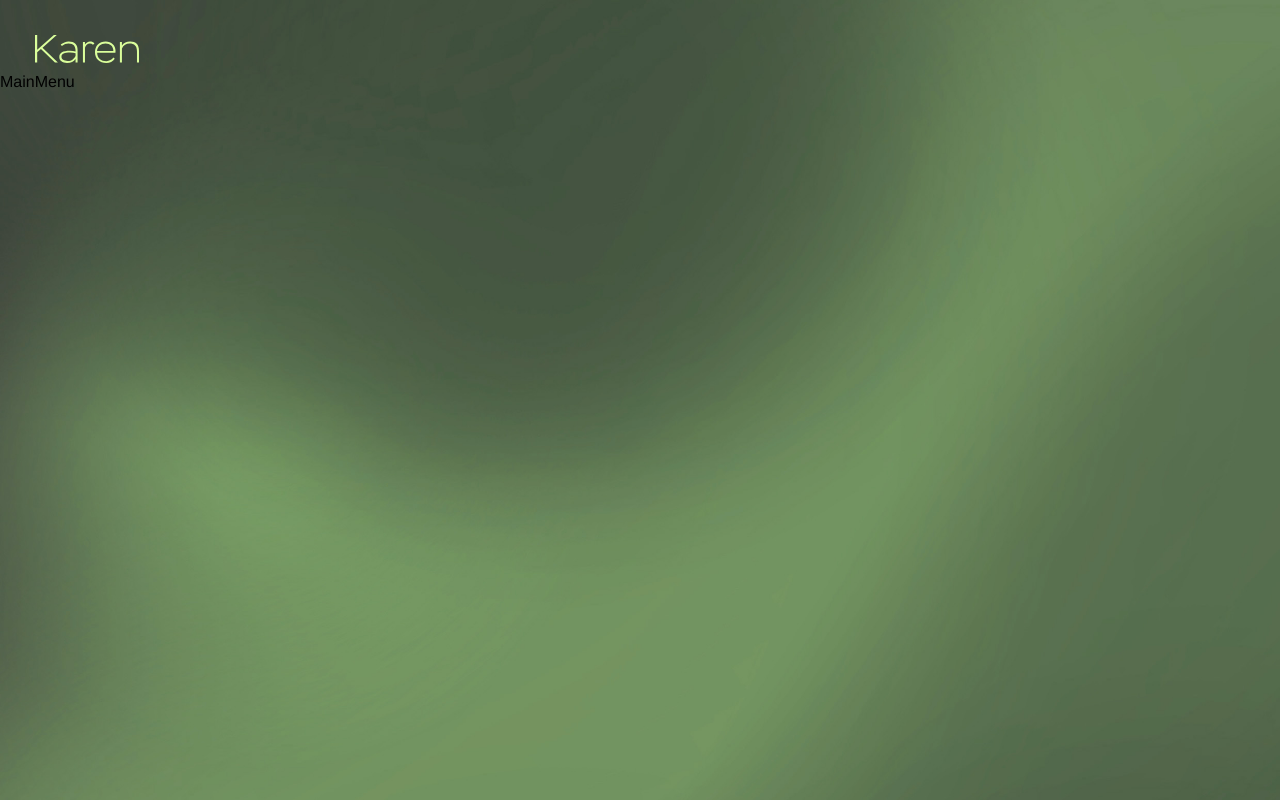
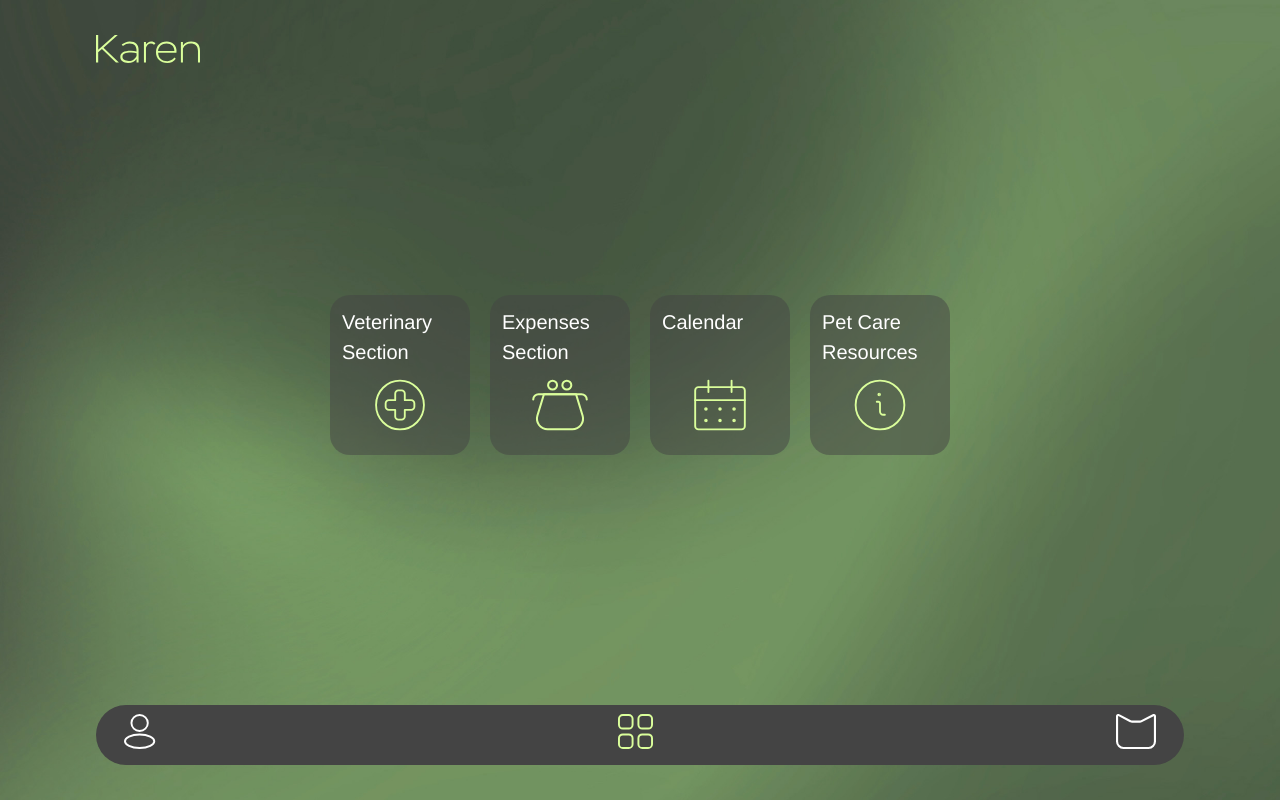
Before and after one commit to jsrois/rc2-final-project-rgiciar, a React (Vite) app in the folder frontend/: page /home in a window 1280 px wide. Built offline with nearby package versions, Linux system fonts and the light colour scheme.

Commit message:
Creado frontend de la página de home

```diff
--- a/frontend/src/App.css
+++ b/frontend/src/App.css
@@ -36,6 +36,7 @@ html {
     --green: #DAFE9B;
     --greendark: #B1D07B;
     --grey: #444444;
+    --greyopacity: rgba(68, 68, 68, 0.5);
     --stemLight: Stem-ExtraLight, Helvetica, sans-serif;
     --stemBold: Stem-Bold, Helvetica, sans-serif;
     --stemMedium: Stem-Medium, Helvetica, sans-serif;
--- a/frontend/src/core/components/Header/Header.css
+++ b/frontend/src/core/components/Header/Header.css
@@ -1,4 +1,4 @@
-.header img {
+.header {
+    width: 85%;
     margin-top: 3.5rem;
-    margin-left: 3.5rem;
 }
--- a/frontend/src/core/components/MainMenu/MainMenu.css
+++ b/frontend/src/core/components/MainMenu/MainMenu.css
@@ -0,0 +1,30 @@
+.mainMenuContainer {
+    display: flex;
+    justify-content: center;
+    flex-wrap: wrap;
+    align-items: center;
+}
+
+.mainMenuContainer div{
+    width: 14rem;
+    height: 16rem;
+    background-color: var(--greyopacity);
+    border-radius: 2rem;
+    margin: 1rem;
+    color: white;
+    font-size: 2rem;
+    font-family: var(--stemLight);
+    padding: 1.2rem;
+}
+
+.sectionContainer {
+    display: flex;
+    flex-direction: column;
+    justify-content: space-between;
+}
+
+.sectionContainer img {
+    height: 5.2rem;
+    width: auto;
+    margin-bottom: 1.2rem;
+}
--- a/frontend/src/core/components/MainMenu/MainMenu.jsx
+++ b/frontend/src/core/components/MainMenu/MainMenu.jsx
@@ -1,7 +1,28 @@
-import "./MainMenu.css"
+import "./MainMenu.css";
+import iconVeterinary from "../../assets/images/icon_veterinary.svg";
+import iconExpenses from "../../assets/images/icon_expenses.svg";
+import iconCalendar from "../../assets/images/icon_calendar.svg";
+import iconResources from "../../assets/images/icon_resources.svg";
 
 export const MainMenu = () => {
   return (
-    <div>MainMenu</div>
-  )
-}
+    <section className="mainMenuContainer">
+      <div className="sectionContainer">
+        <p>Veterinary Section</p>
+        <img src={iconVeterinary} alt="" />
+      </div>
+      <div className="sectionContainer">
+        <p>Expenses Section</p>
+        <img src={iconExpenses} alt="" />
+      </div>
+      <div className="sectionContainer">
+        <p>Calendar</p>
+        <img src={iconCalendar} alt="" />
+      </div>
+      <div className="sectionContainer">
+        <p>Pet Care Resources</p>
+        <img src={iconResources} alt="" />
+      </div>
+    </section>
+  );
+};
--- a/frontend/src/core/components/NavBar/NavBar.css
+++ b/frontend/src/core/components/NavBar/NavBar.css
@@ -0,0 +1,18 @@
+.navbar {
+    width: 85%;
+    height: 6rem;
+    border-radius: 4.5rem;
+    background-color: var(--grey);
+    display: flex;
+    justify-content: space-between;
+    align-items: center;
+    margin-bottom: 3.5rem;
+    margin-top: 2.5rem;
+}
+
+.navbar img {
+    height: 3.5rem;
+    width: auto;
+    margin: 0 2.8rem;
+    cursor: pointer;
+}
--- a/frontend/src/core/components/NavBar/NavBar.jsx
+++ b/frontend/src/core/components/NavBar/NavBar.jsx
@@ -1,10 +1,24 @@
 import "./NavBar.css";
+import { Link } from "react-router-dom";
+
+import iconProfile from "../../assets/images/icon_profile.svg";
+import iconCat from "../../assets/images/icon_cat.svg";
+import iconMenu from "../../assets/images/icon_menu.svg";
+
 
 
 export const NavBar = () => {
   return (
     <div className="navbar">
-
+        <Link to="/">
+          <img src={iconProfile} alt="" />
+        </Link>
+        <Link to="/home">
+          <img src={iconMenu} alt="" />
+        </Link>
+        <Link to="/home">
+          <img src={iconCat} alt="" />
+        </Link>
     </div>
   )
 }
--- a/frontend/src/core/pages/Home/Home.css
+++ b/frontend/src/core/pages/Home/Home.css
@@ -0,0 +1,7 @@
+.homeContainer {
+    height: 100vh;
+    display: flex;
+    flex-direction: column;
+    justify-content: space-between;
+    align-items: center;
+}
--- a/frontend/src/core/pages/Home/Home.jsx
+++ b/frontend/src/core/pages/Home/Home.jsx
@@ -5,10 +5,10 @@ import { NavBar } from "../../components/NavBar/NavBar";
 
 export const Home = () => {
   return (
-    <>
+    <main className="homeContainer">
       <Header />
       <MainMenu />
       <NavBar />
-    </>
+    </main>
   )
 }
```
Also changed, not shown: 1 other file (tests, documents, lock files or other folders).
